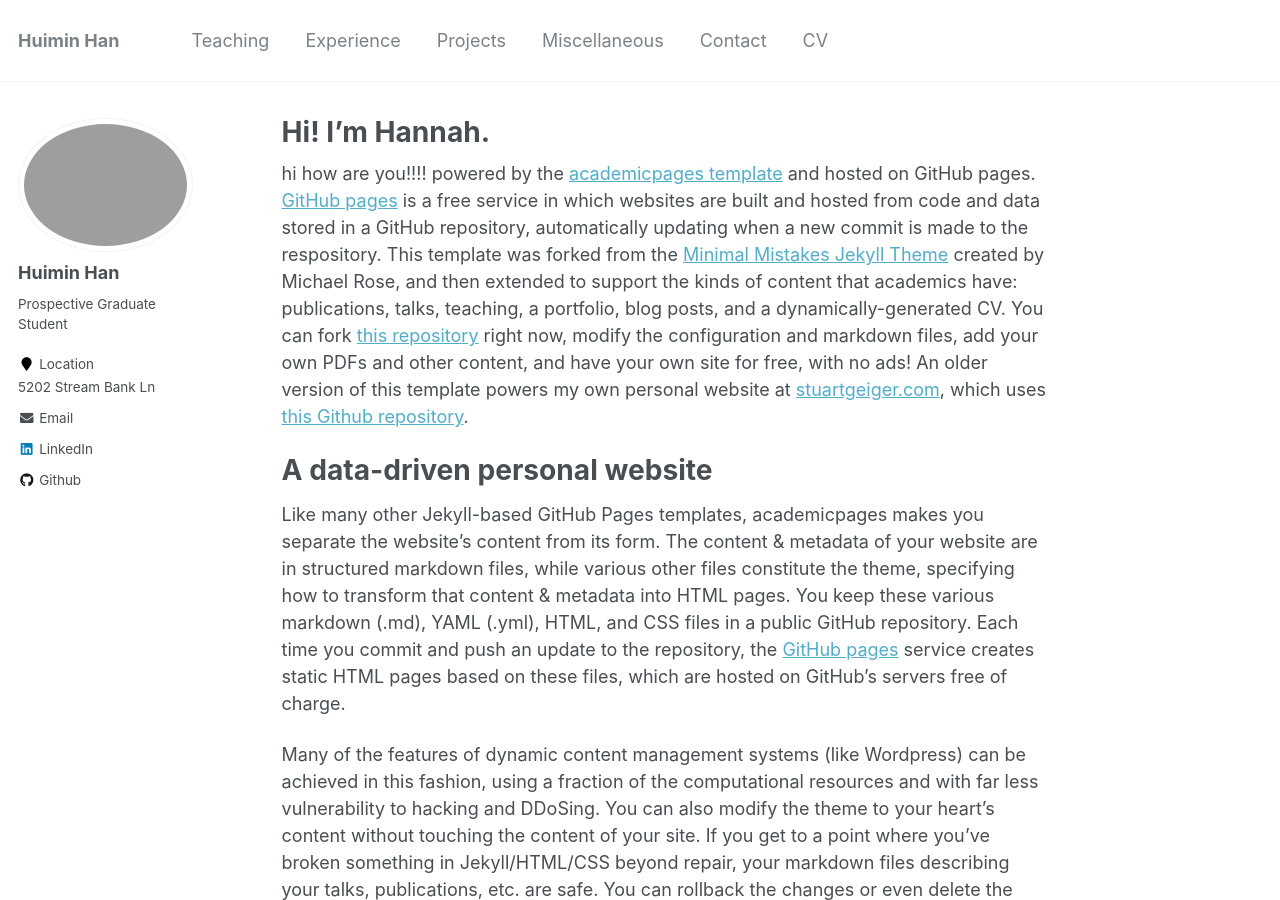
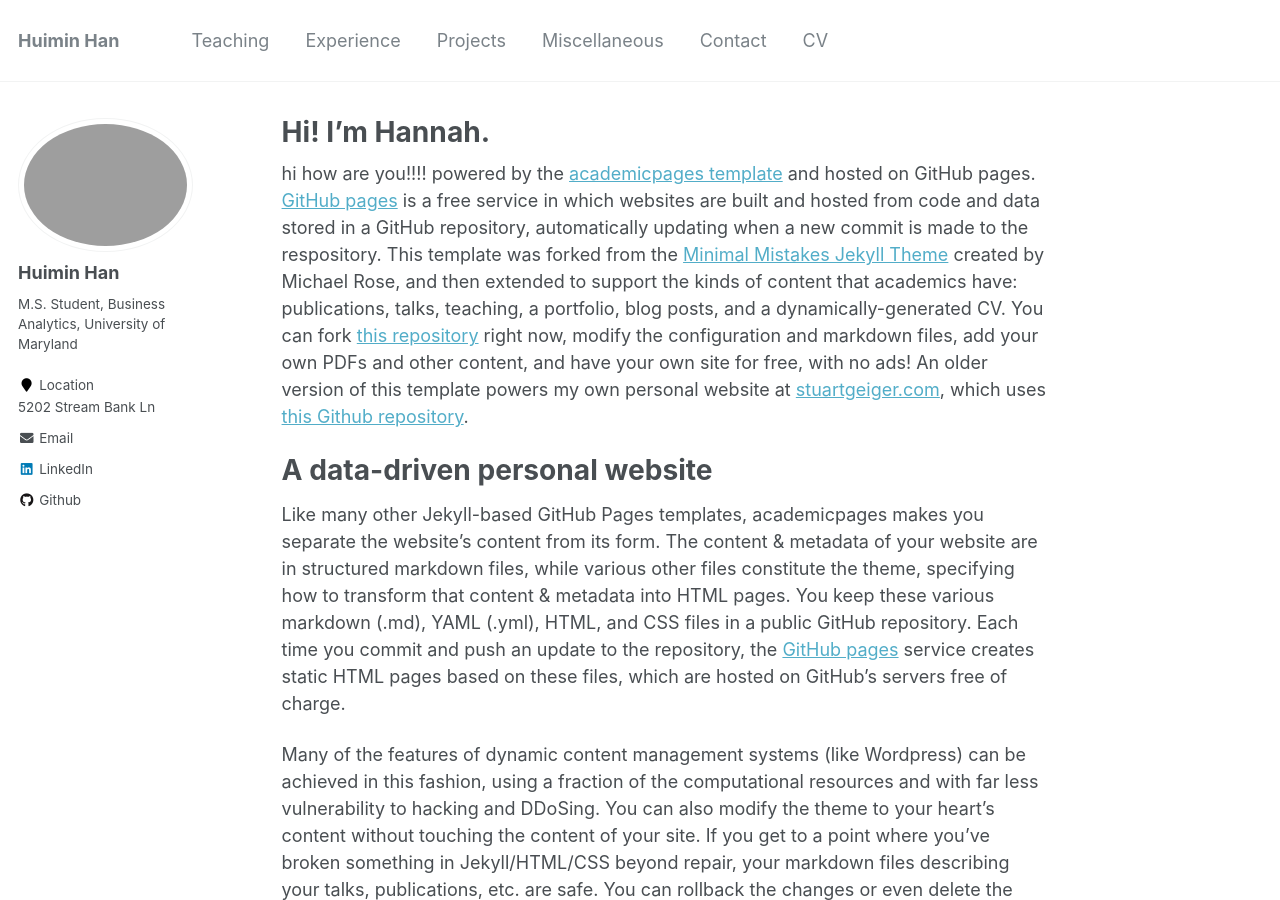
Before and after one commit to HannahHan3/HannahHan3.github.io, a Jekyll site: the page built from _pages/about.md, in a window 1280 px wide and 900 px high. Built offline with Jekyll 4.4.1, drawn with Linux system fonts in a browser that asks for light colours.

Commit message:
Update _config.yml

```diff
--- a/_config.yml
+++ b/_config.yml
@@ -82,7 +82,7 @@ analytics:
 author:
   name             : "Huimin Han"
   avatar           : "profile.png"
-  bio              : "Prospective Graduate Student"
+  bio              : "M.S. Student, Business Analytics, University of Maryland"
   location         : Location<a href="https://www.google.com/maps/place/5202+Stream+Bank+Ln,+Greenbelt,+MD+20770/@39.0006257,-76.9194095,17z/data=!3m1!4b1!4m5!3m4!1s0x89b7c3f8b4cf5f0d:0xfc2d8791b9240dc1!8m2!3d39.000628!4d-76.9170118">5202 Stream Bank Ln</a>
   employer         :
   #pubmed           : "https://www.ncbi.nlm.nih.gov/pubmed/?term=john+snow"
```
